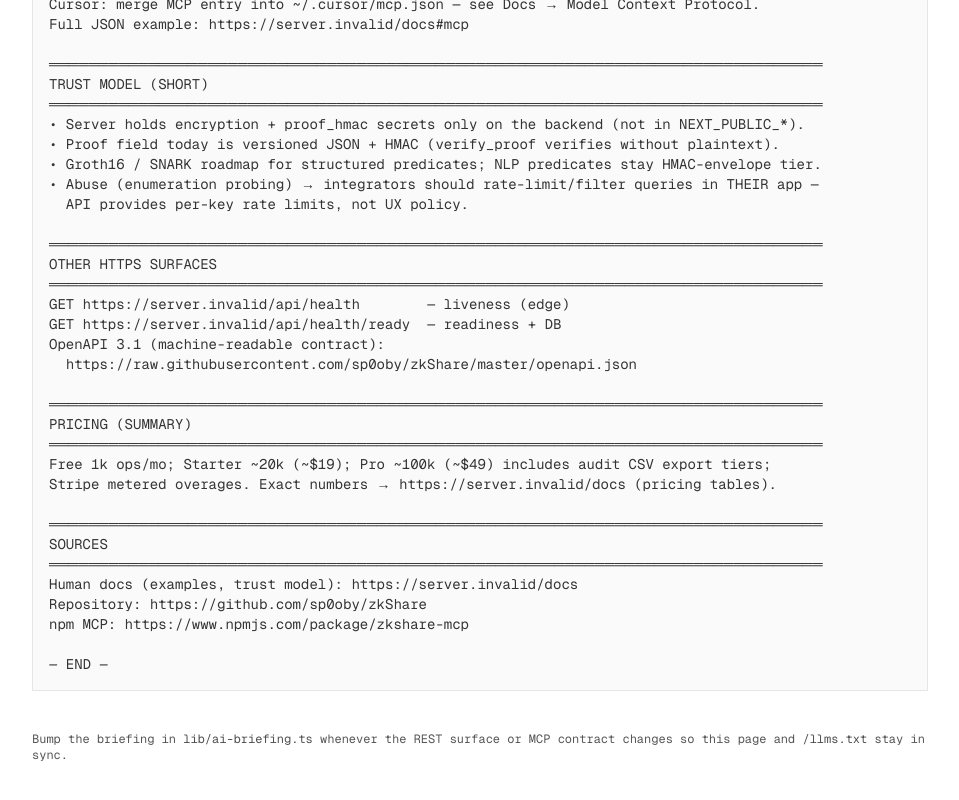
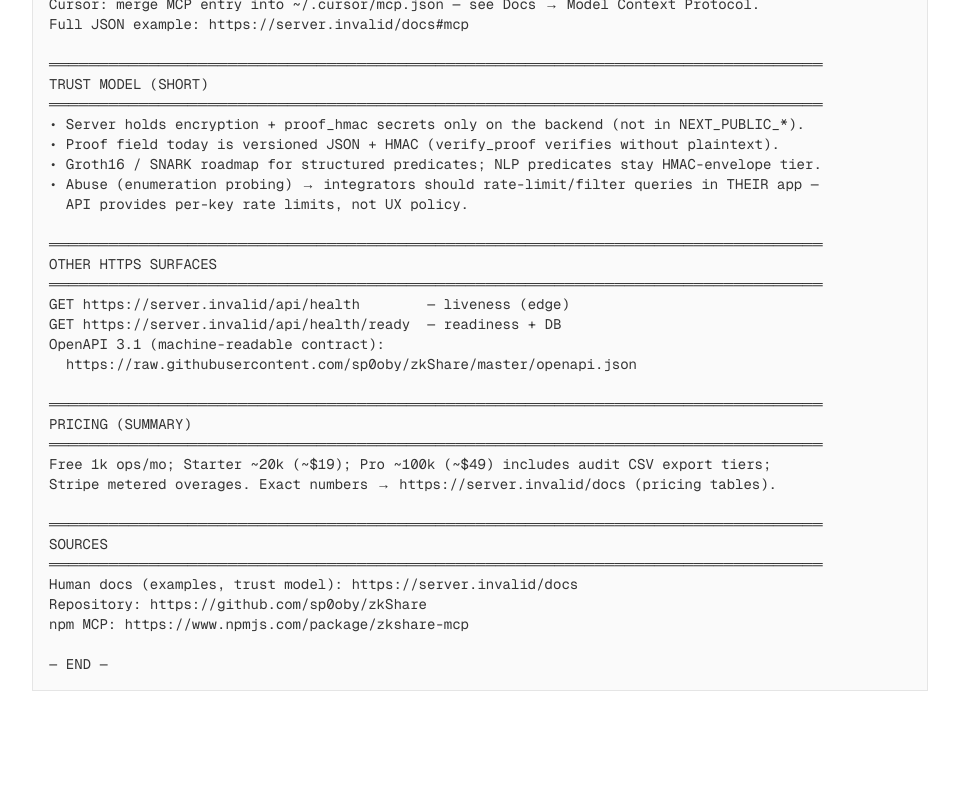
Before and after one commit to sp0oby/zkShare, a Next.js app: page /ai-context in a window 1280 px wide. Shown: the part 1516-2316 px from the top of the page, without its empty margins (160-1119 px from the left). Built offline with nearby package versions, Linux system fonts and the light colour scheme; no server answers.

Commit message:
chore(ui): remove maintainer note from public AI briefing page
Made-with: Cursor

```diff
--- a/app/ai-context/page.tsx
+++ b/app/ai-context/page.tsx
@@ -53,13 +53,6 @@ export default function AiContextPage() {
             language="plaintext"
             title="ZKshare — paste into Grok / ChatGPT / Claude"
           />
-
-          <p className="text-xs text-muted-foreground font-mono mt-10">
-            Bump the briefing in{" "}
-            <code className="text-foreground/70">lib/ai-briefing.ts</code> whenever the REST
-            surface or MCP contract changes so this page and{" "}
-            <code className="text-foreground/70">/llms.txt</code> stay in sync.
-          </p>
         </div>
       </main>
     </div>
```
